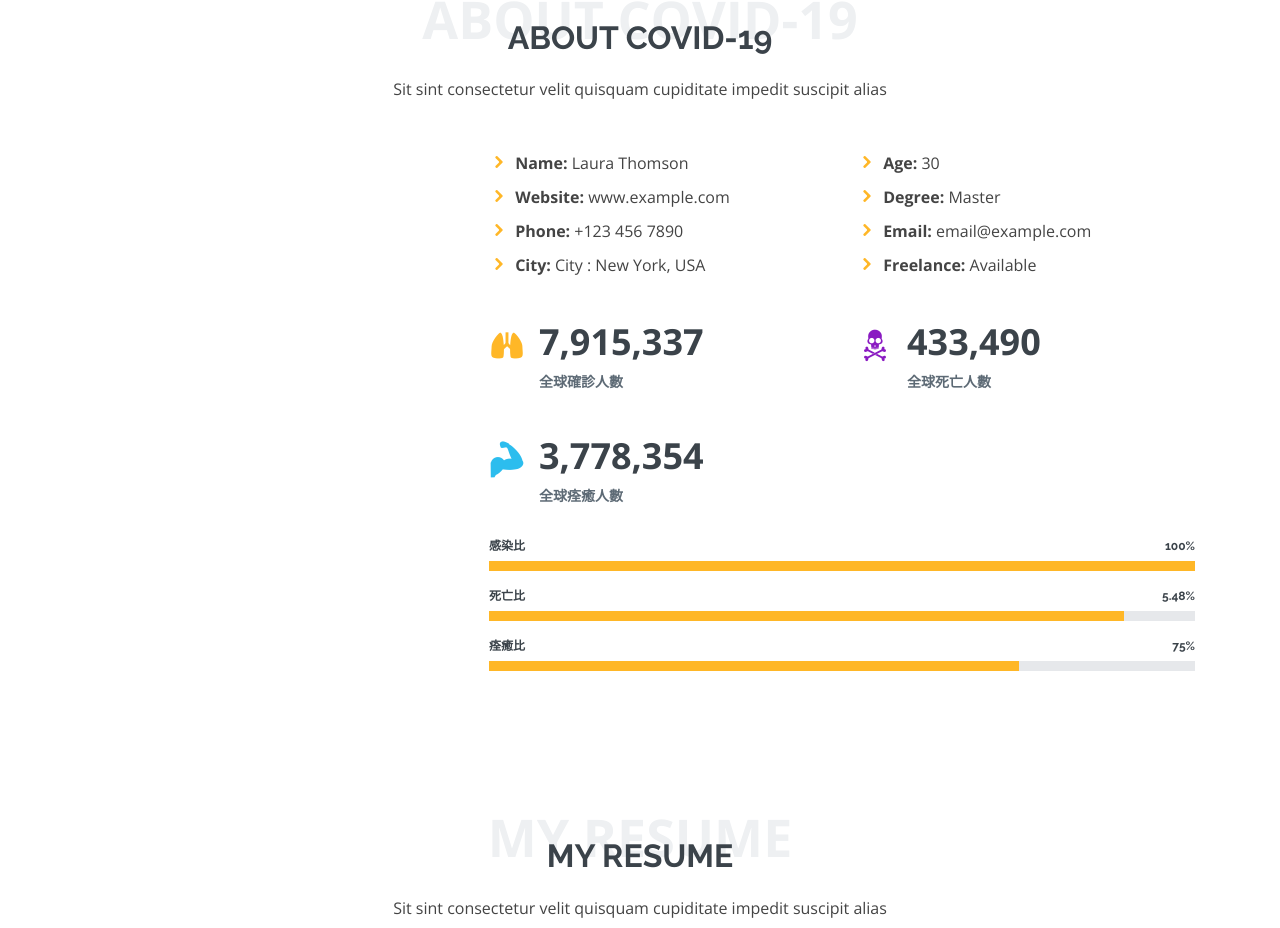
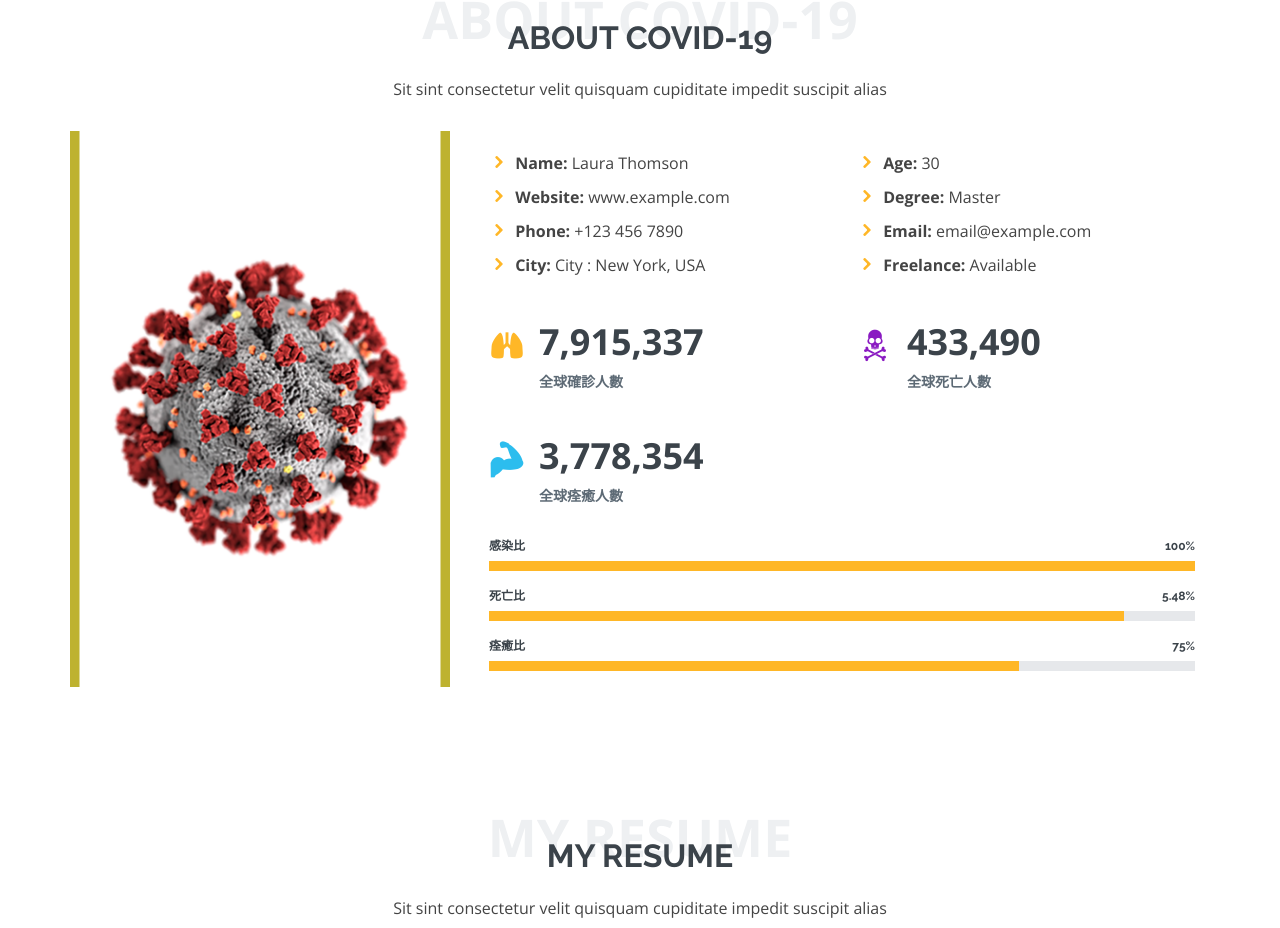
Before and after one commit to shawn1250/wuhafaha, a plain HTML site: page index.html in a window 1280 px wide. Shown: the part 871-1799 px from the top of the page. Drawn offline with nearby package versions, Linux system fonts and the light colour scheme.

Commit message:
Update style.css

```diff
--- a/assets/css/style.css
+++ b/assets/css/style.css
@@ -519,7 +519,7 @@ section {
 }
 
 .about .image {
-  background: url("../img/192.") center center no-repeat;
+  background: url("../img/192.png") center center no-repeat;
   background-size: cover;
   min-height: 500px;
 }
```
